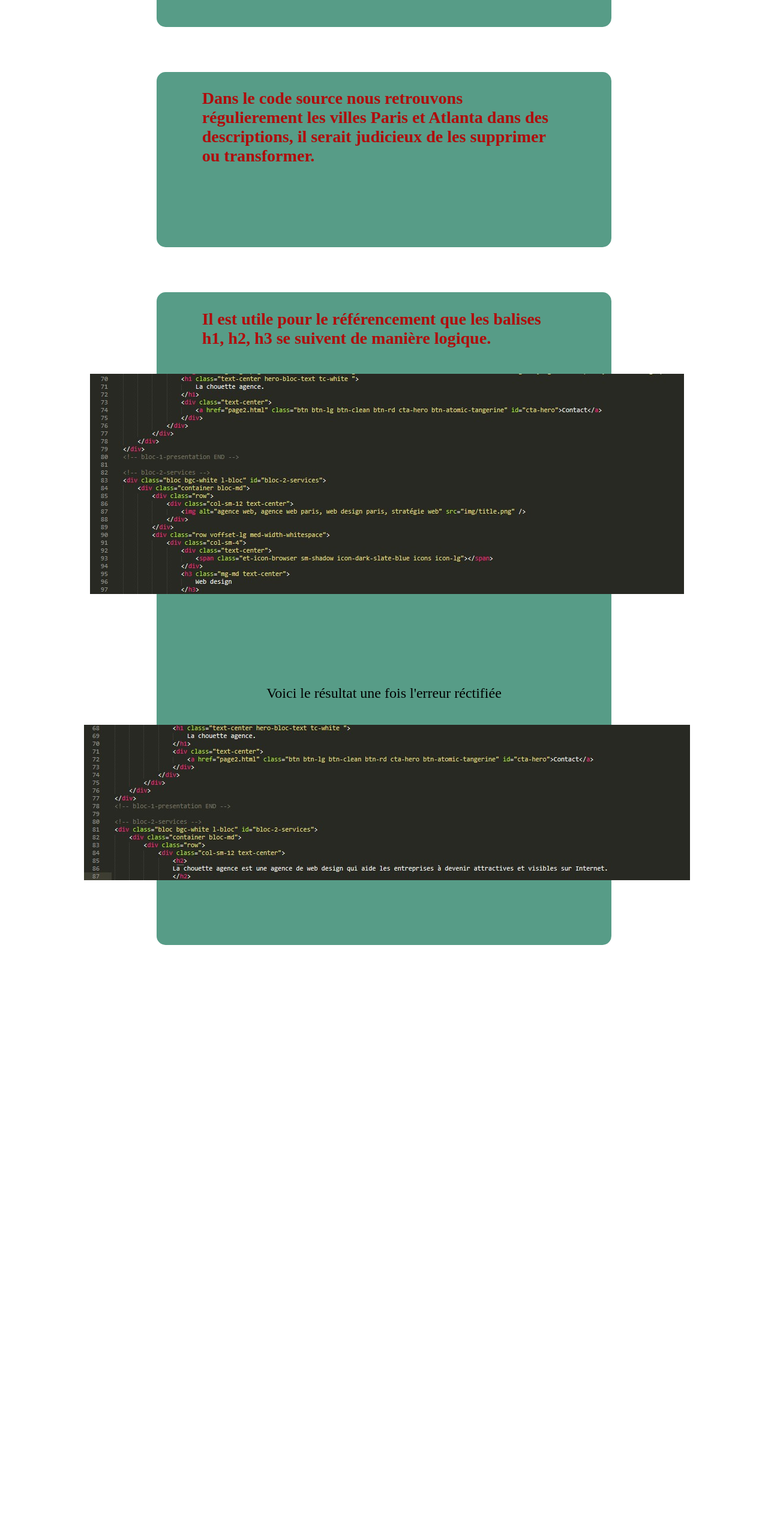
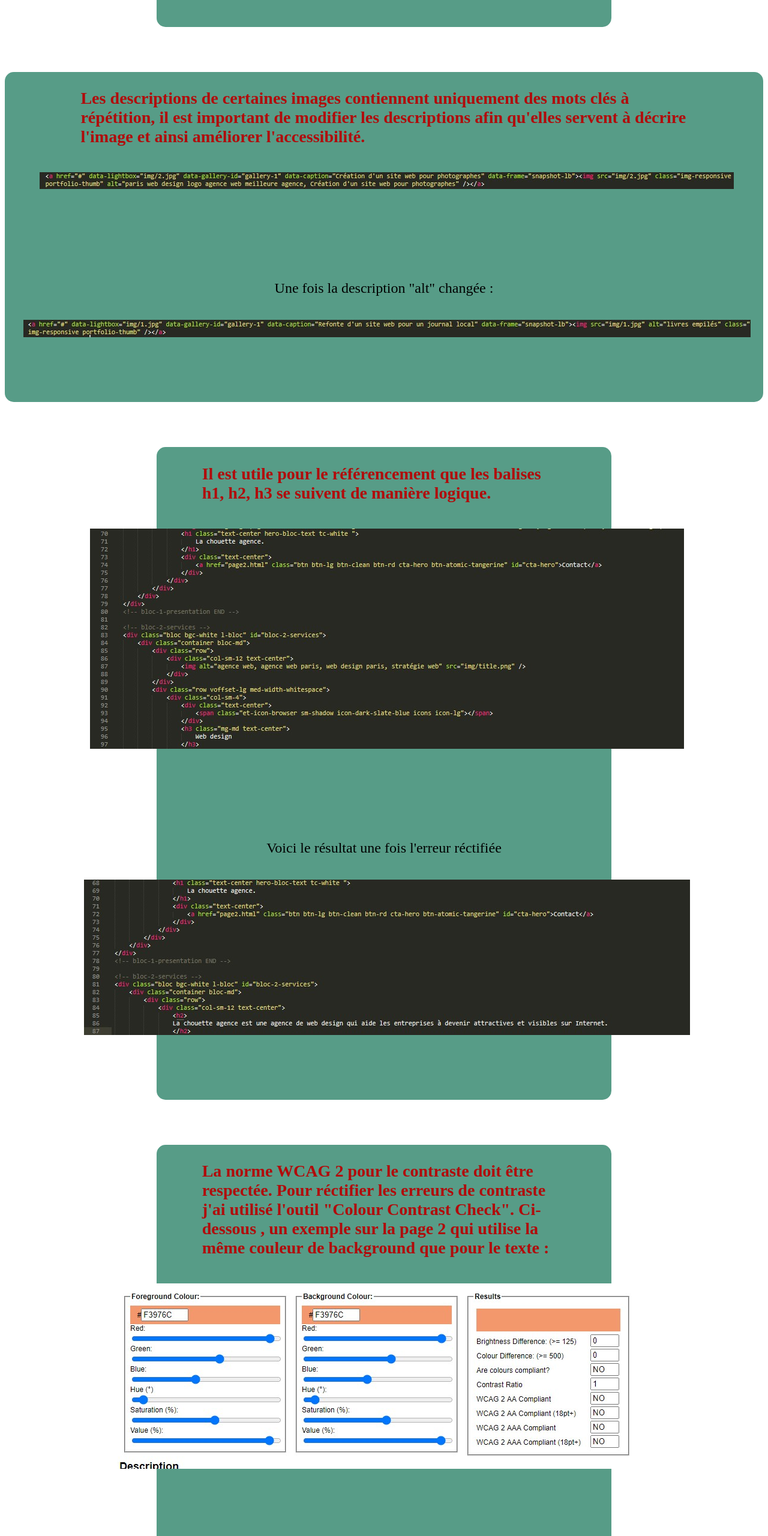
Before and after one commit to Demzito/P4-recommandations, a plain HTML site: page index.html in a window 1280 px wide. Shown: the part 7940-10500 px from the top of the page at 60% size. Before the commit the page ends 9590 px from the top, so only its background shows below. Drawn offline with Linux system fonts and the light colour scheme.

Commit message:
Add files via upload

```diff
--- a/index.html
+++ b/index.html
@@ -102,9 +102,14 @@
 			</div>
 		</div>
 
-		<div class="encadrement">
+		<div class="encadrement-spe">
 			<div class="article_2">
-				<h3>Dans le code source nous retrouvons régulierement les villes Paris et Atlanta dans des descriptions, il serait judicieux de  les supprimer ou transformer.</h3>
+				<h3>Les descriptions de certaines images contiennent uniquement des mots clés à répétition, il est important de modifier les descriptions afin qu'elles servent à décrire l'image et ainsi améliorer l'accessibilité.</h3>
+				<img src="images/alt-faux.jpg">
+			</div>
+			<div class="article_2">
+				<p>Une fois la description "alt" changée :</p>
+				<img src="images/alt-bon.jpg">
 			</div>
 		</div>
 
@@ -119,6 +124,17 @@
 			</div>
 		</div>
 
+		<div class="encadrement">
+			<div class="article_2">
+				<h3>La norme WCAG 2 pour le contraste doit être respectée. Pour réctifier les erreurs de contraste j'ai utilisé l'outil "Colour Contrast Check". Ci-dessous , un exemple sur la page 2 qui utilise la même couleur de background que pour le texte :</h3>
+				<img src="images/contrast-original.jpg">
+			</div>
+			<div class="article_2">
+				<p> Une fois la couleur du texte modifiée on peux constater que la norme WCAG 2 est respectée :</p>
+				<img src="images/contrast-opti.jpg">
+			</div>
+		</div>
+
 
 	</section>
 </body>
```
Also changed, not shown: images/alt-bon.jpg (added), images/alt-faux.jpg (added), images/contrast-opti.jpg (added), images/contrast-original.jpg (added), images/errone-original.jpg (added).
